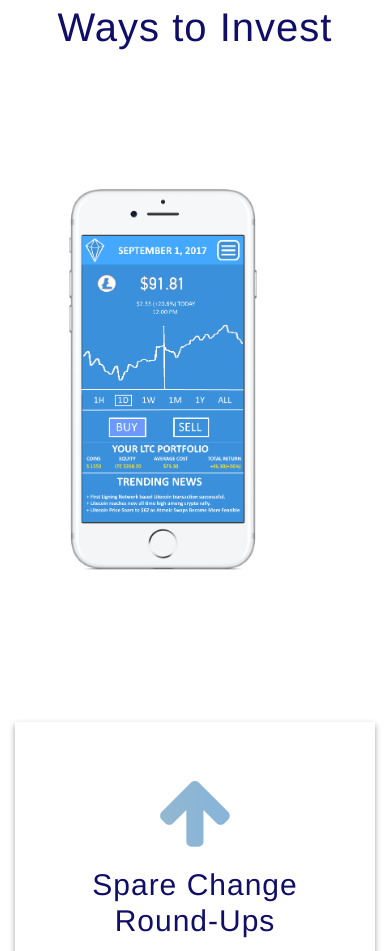
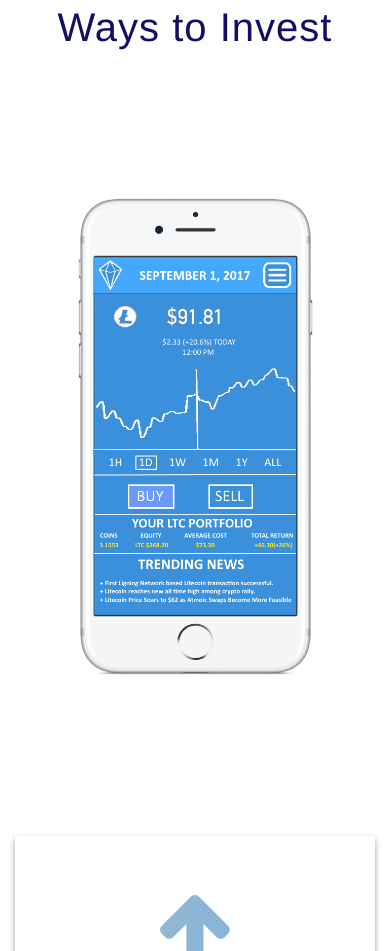
Before and after one commit to Cryptnx/Cryptonex, a plain HTML site: page index.html in a window 390 px wide. Shown: the part 2562-3513 px from the top of the page. Drawn offline with nearby package versions, Linux system fonts and the light colour scheme; a web font is replaced by a local one.

Commit message:
adjusting mobile view

```diff
--- a/css/crypton.css
+++ b/css/crypton.css
@@ -118,8 +118,8 @@
       background-size:cover;
     }
 
-    .img-fluid {
-      max-width: 100%;
+    .first-phone {
+      max-width: 100% !important;
     }
 
     @media (max-width: 992px) {
@@ -128,8 +128,8 @@
         height: 120%;
       }
 
-      .img-fluid {
-        max-width: 80%;
+      .first-phone {
+        max-width: 80% !important;
       }
 
     }
--- a/index.html
+++ b/index.html
@@ -124,7 +124,7 @@
             </div>
             <div class="col-md-6 my-auto" style="position: relative; top: -1%; margin: 0 auto; text-align: center;">
 
-              <img src="assets/images/white-iphone7.png" class="img-fluid" height="auto" alt="crypton iphone screenshot">
+              <img src="assets/images/white-iphone7.png" class="img-fluid first-phone" height="auto" alt="crypton iphone screenshot">
 
             </div>
           </div>
```
